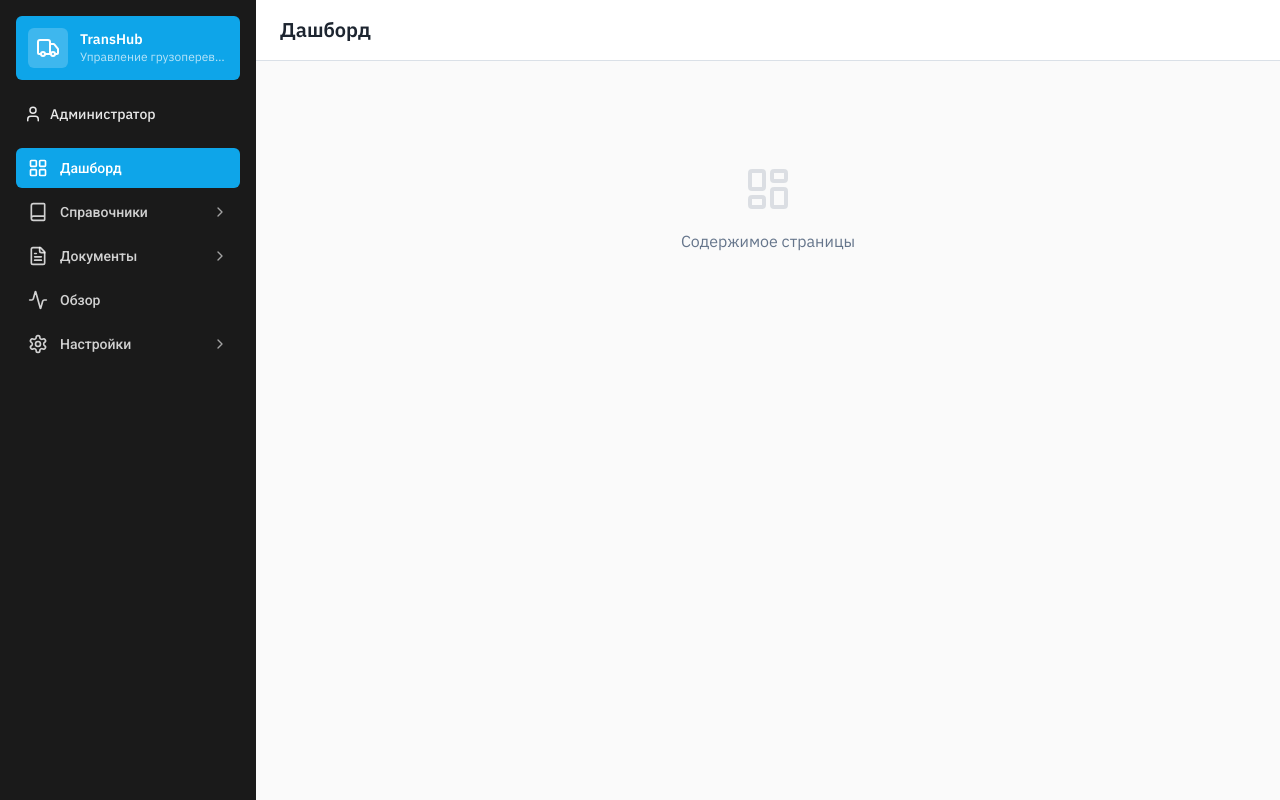
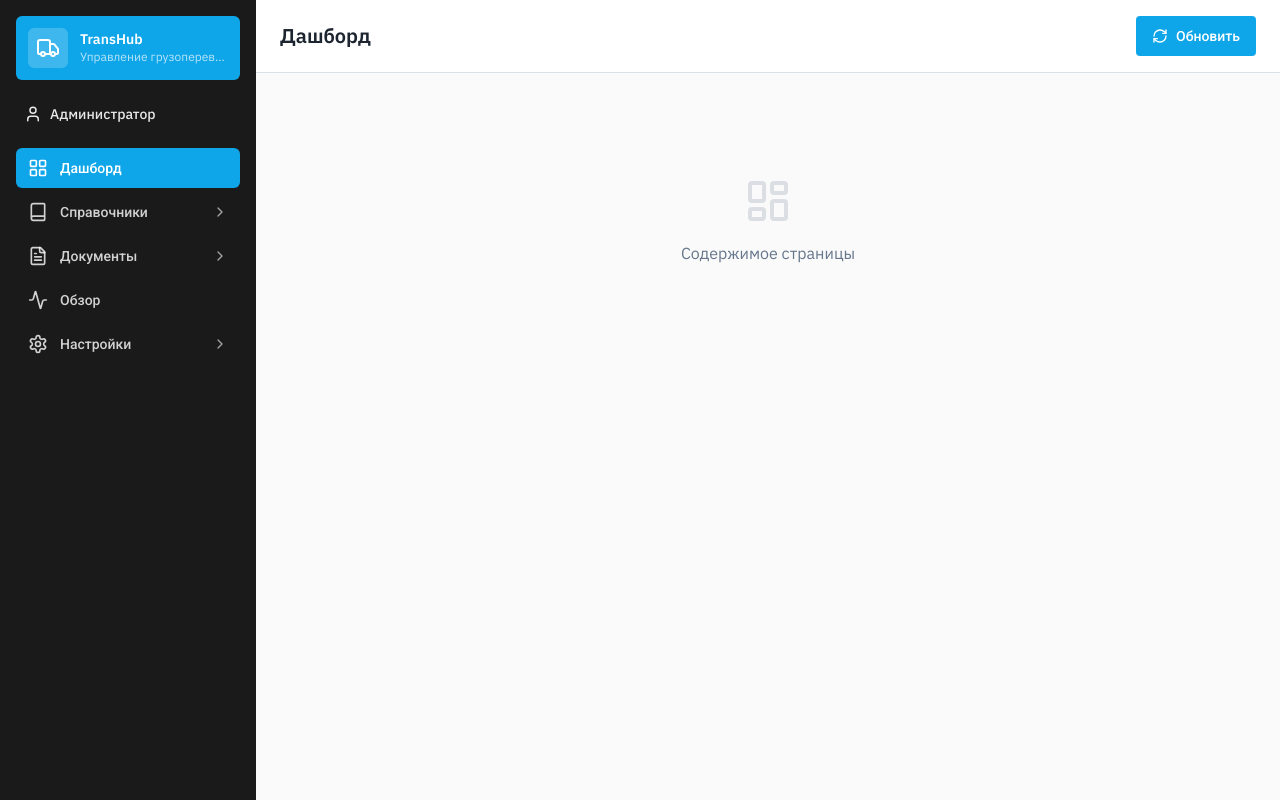
Before and after one commit to pr-poehali-dev/multiport-transport-network, a React (Vite) app: page / in a window 1280 px wide. Built offline with nearby package versions, Linux system fonts and the light colour scheme.

Commit message:
Добавить кнопку обновления в топбар

```diff
--- a/src/pages/Index.tsx
+++ b/src/pages/Index.tsx
@@ -225,6 +225,10 @@ function Index() {
         <header className="bg-white border-b border-border px-6 py-4">
           <div className="flex items-center justify-between">
             <h1 className="text-xl font-semibold text-foreground">Дашборд</h1>
+            <Button className="bg-[#0ea5e9] hover:bg-[#0ea5e9]/90 text-white gap-2">
+              <Icon name="RefreshCw" size={18} />
+              Обновить
+            </Button>
           </div>
         </header>
 
```
